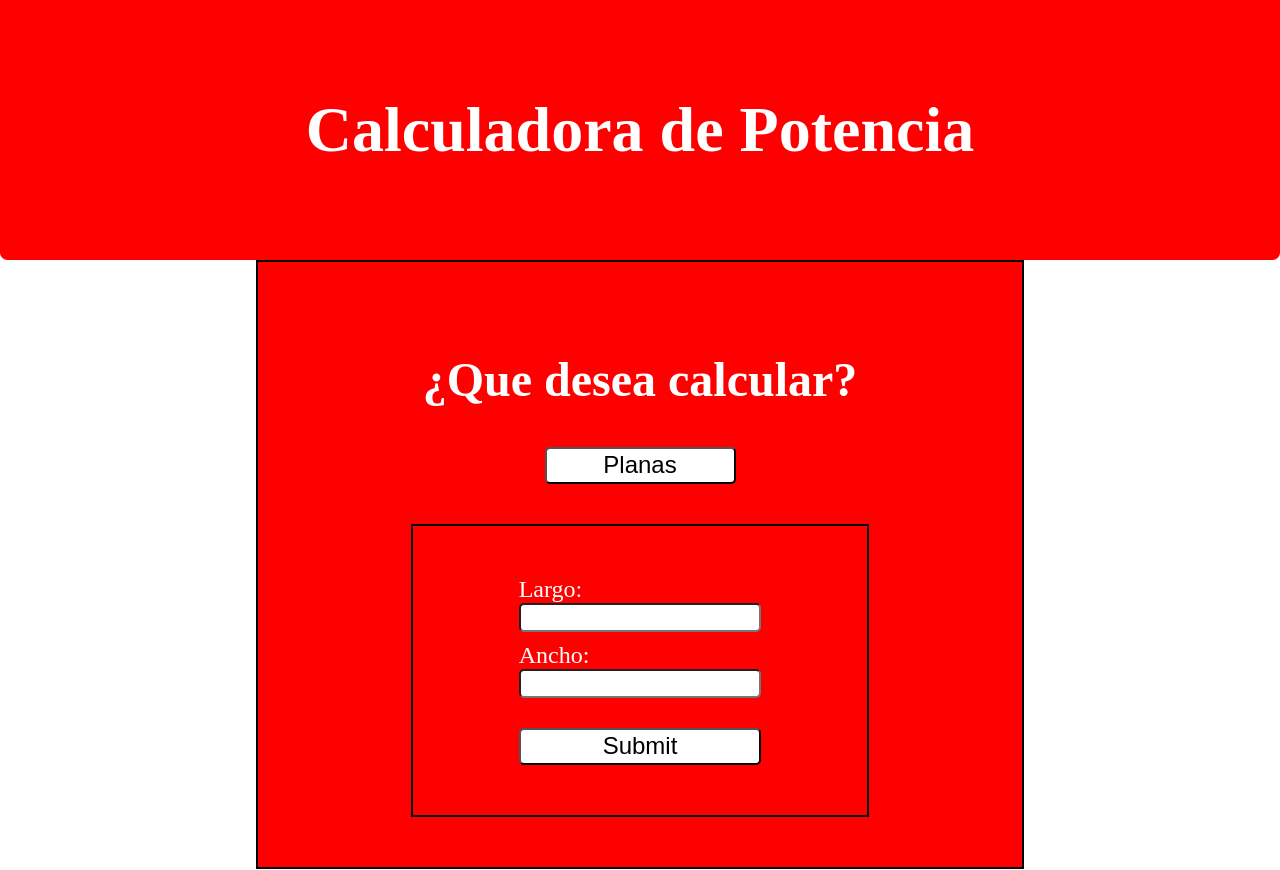
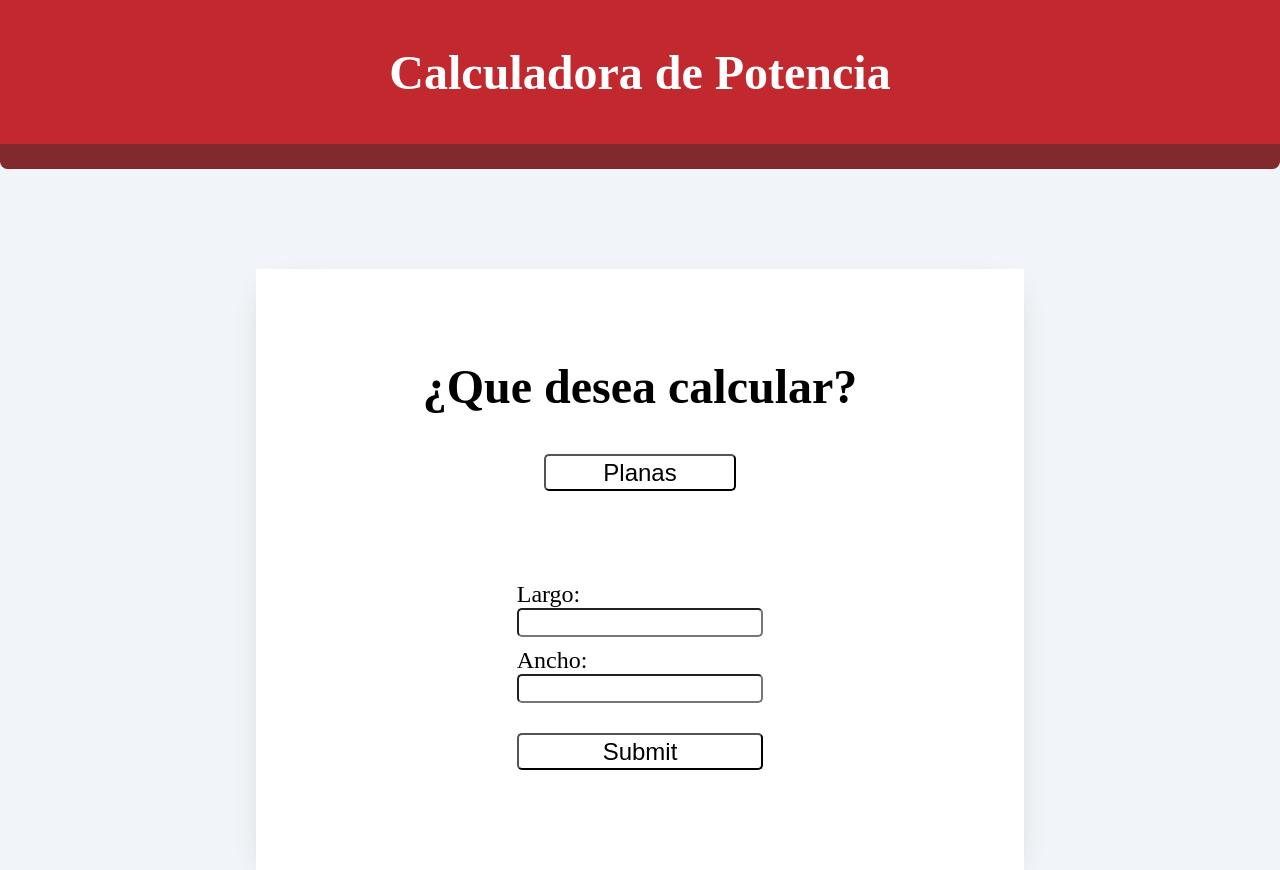
Before and after one commit to cfagomez/calculadora-potencia, a React (Vite) app: page / in a window 1280 px wide. Built offline with nearby package versions, Linux system fonts and the light colour scheme.

Commit message:
cambios varios estilos css

```diff
--- a/src/index.css
+++ b/src/index.css
@@ -4,6 +4,7 @@
 
 body {
   margin: 0;
+  background-color: rgb(241,245,249);
 }
 
 .container {
@@ -15,8 +16,10 @@ body {
 
 header {
 
-  background-color: red;
-  padding: 50px 0;
+  background-color: rgb(193, 41, 46);
+  border-bottom: 25px solid rgb(130, 41, 46);
+  padding: 12.5px 0;
+  margin-bottom: 100px;
   text-align: center;
   border-bottom-left-radius: 7.5px;
   border-bottom-right-radius: 7.5px;
@@ -26,7 +29,7 @@ header {
 header h1 {
 
   color: white;
-  font-size: 4rem;
+  font-size: 3rem;
 
 }
 
@@ -34,9 +37,9 @@ header h1 {
 
 main {
 
-  border: 2.5px solid black;
+  box-shadow: 0px 10px 33px -17px rgba(173,173,173,1);
   padding: 50px 0;
-  background-color: red;
+  background-color: rgb(255,255,255);
   width: 50%;
   text-align: center;
 
@@ -45,7 +48,7 @@ main {
 main h2 {
 
   font-size: 3rem;
-  color: white;
+  color: black;
   margin-bottom: 40px;
 
 }
@@ -65,11 +68,9 @@ main h2 {
 
 form {
 
-  border: 2px black solid;
   padding: 50px 25px;
-  color: white;
+  color: black;
   font-size: 1.5rem;
-  /*text-align: left;*/
 
 }
 
```
